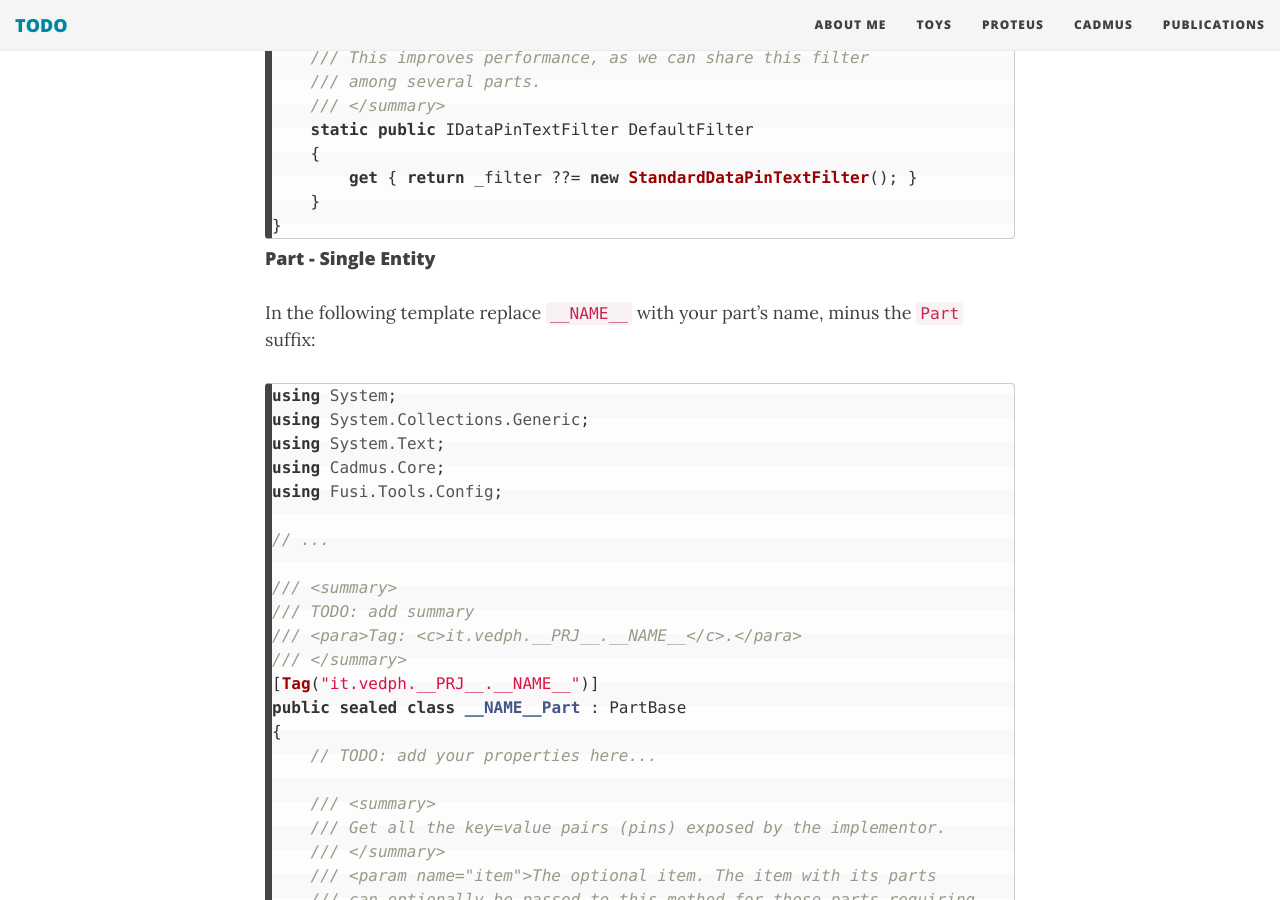
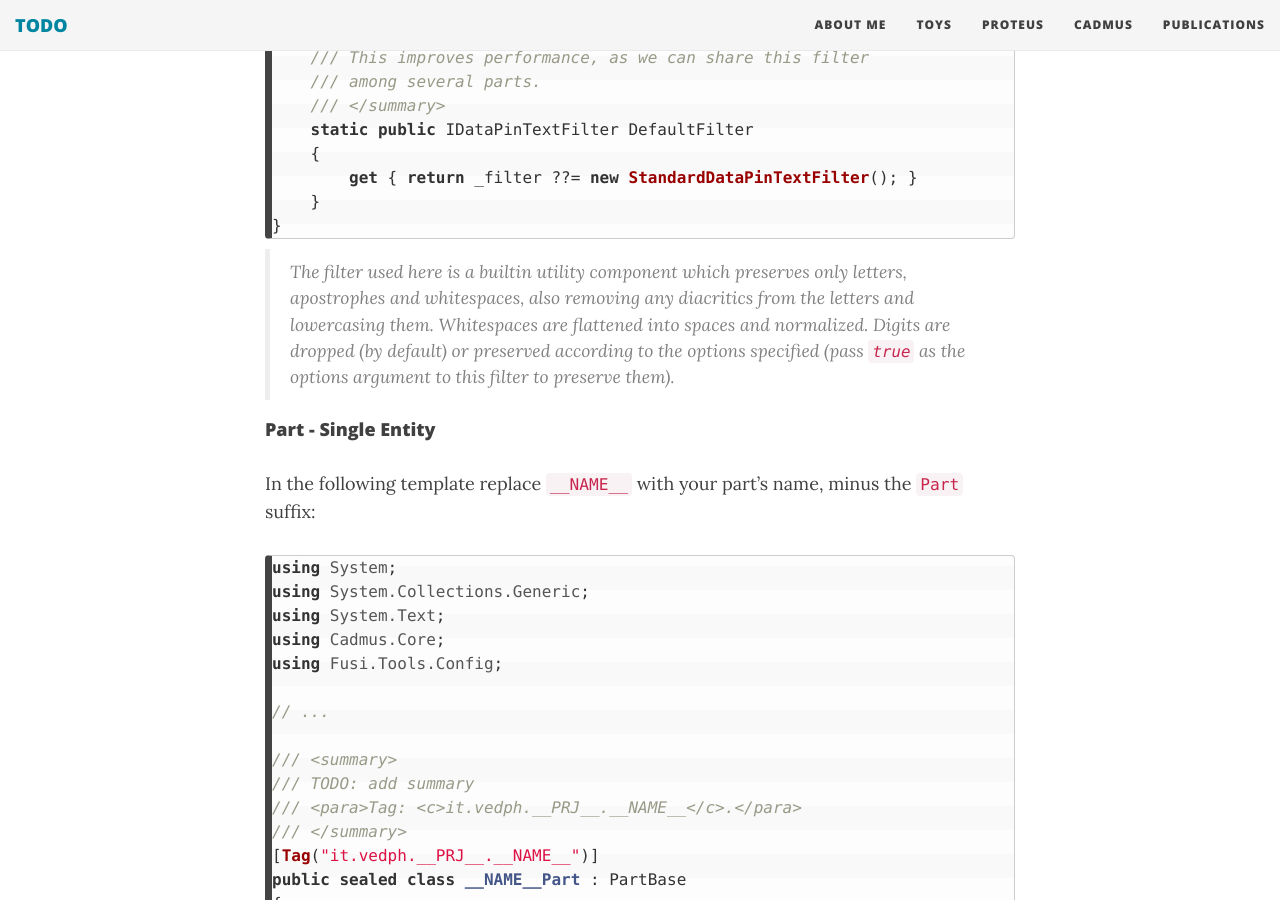
Before and after one commit to Myrmex/overview, a Jekyll site: the page built from cadmus/dev/backend-part.md, in a window 1280 px wide and 900 px high, scrolled down 2144 px. Built offline with Jekyll 4.4.1, drawn with Linux system fonts in a browser that asks for light colours; nearby versions of some CDN libraries.

Commit message:
Update backend-part.md

````diff
--- a/cadmus/dev/backend-part.md
+++ b/cadmus/dev/backend-part.md
@@ -68,6 +68,8 @@ internal static class DataPinHelper
     }
 }
 ```
+
+>The filter used here is a builtin utility component which preserves only letters, apostrophes and whitespaces, also removing any diacritics from the letters and lowercasing them. Whitespaces are flattened into spaces and normalized. Digits are dropped (by default) or preserved according to the options specified (pass `true` as the options argument to this filter to preserve them).
 
 #### Part - Single Entity
 
````
